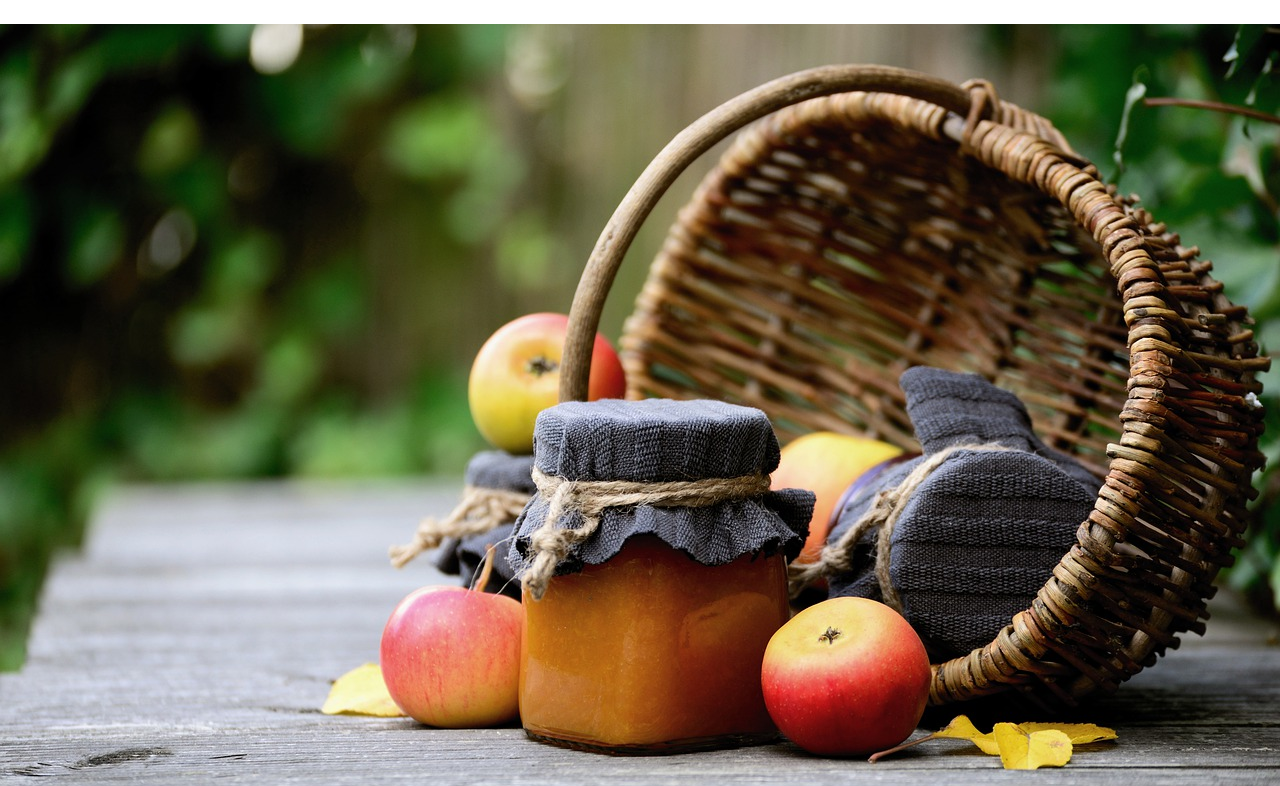
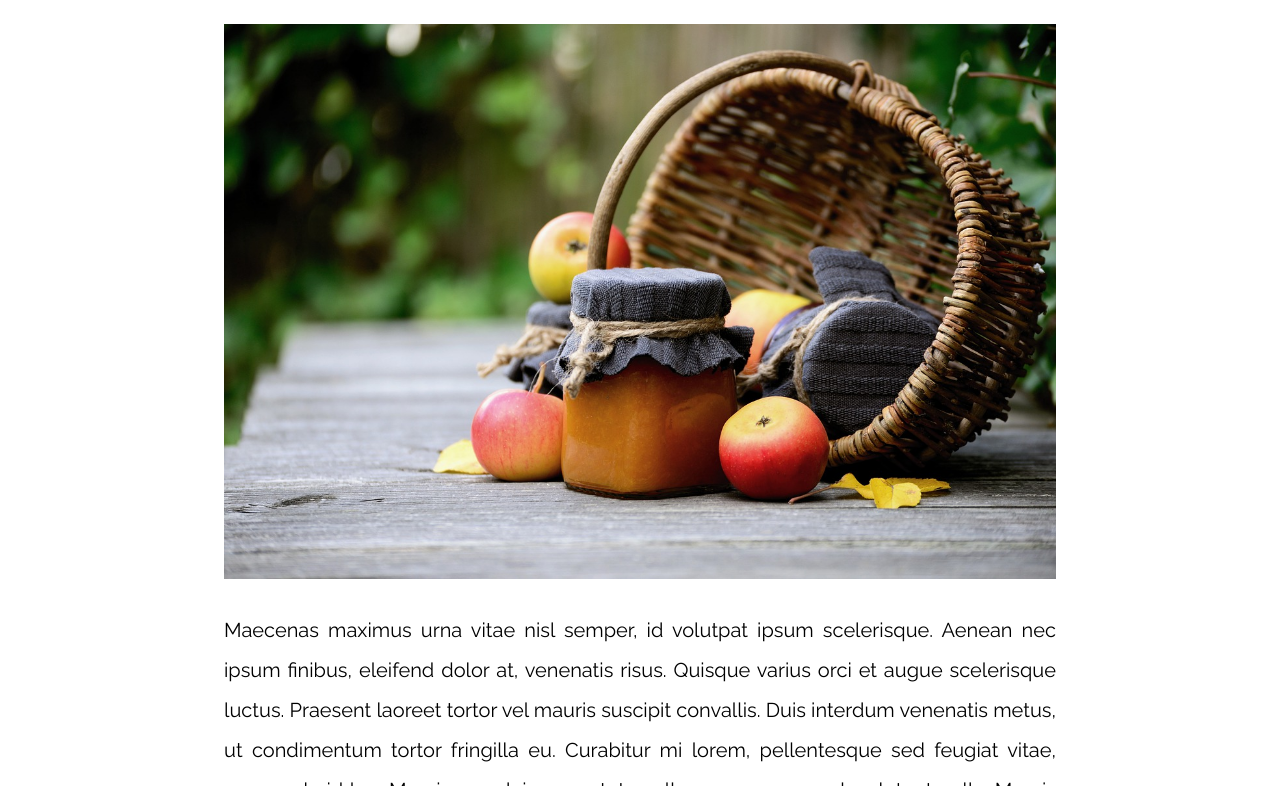
Before and after one commit to dianasalguerosales/Patrones_RWD, a plain HTML site: page PatronesRWD/13-mostly_fluid/index.html in a window 1280 px wide. Shown: the part 110-896 px from the top of the page. Drawn offline with nearby package versions, Linux system fonts and the light colour scheme.

Commit message:
MOSTLY_FLUID
ejemplo de como hacer que el contenido de un contenedor fluya por los diferentes tipos de pantalla que se usan.

```diff
--- a/PatronesRWD/13-mostly_fluid/css/styles.css
+++ b/PatronesRWD/13-mostly_fluid/css/styles.css
@@ -39,3 +39,26 @@ p {
 
 
 /** CODIGO AQUI DE MOSTLY_FLUID **/
+
+.contenedor {
+    max-width: 120rem;
+    width: 95%;
+    margin: 0 auto;
+    text-align: justify;
+}
+
+@media (min-width: 768px) {
+    .contenedor {
+        width: 80%;
+    }
+}
+
+@media (min-width: 992px) {
+    .contenedor {
+        width: 65%;
+    }
+}
+
+img {
+    max-width: 100%;
+}
```
